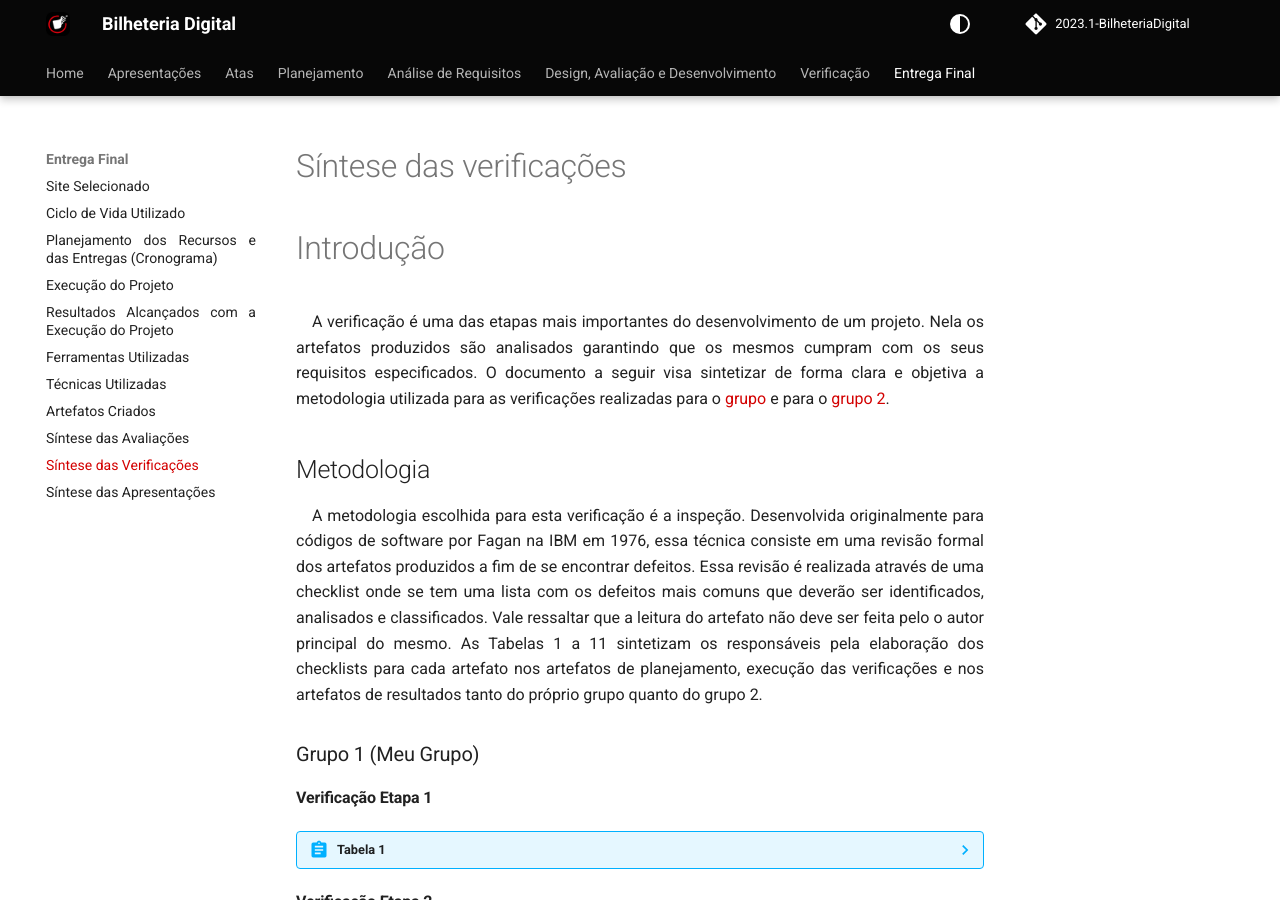
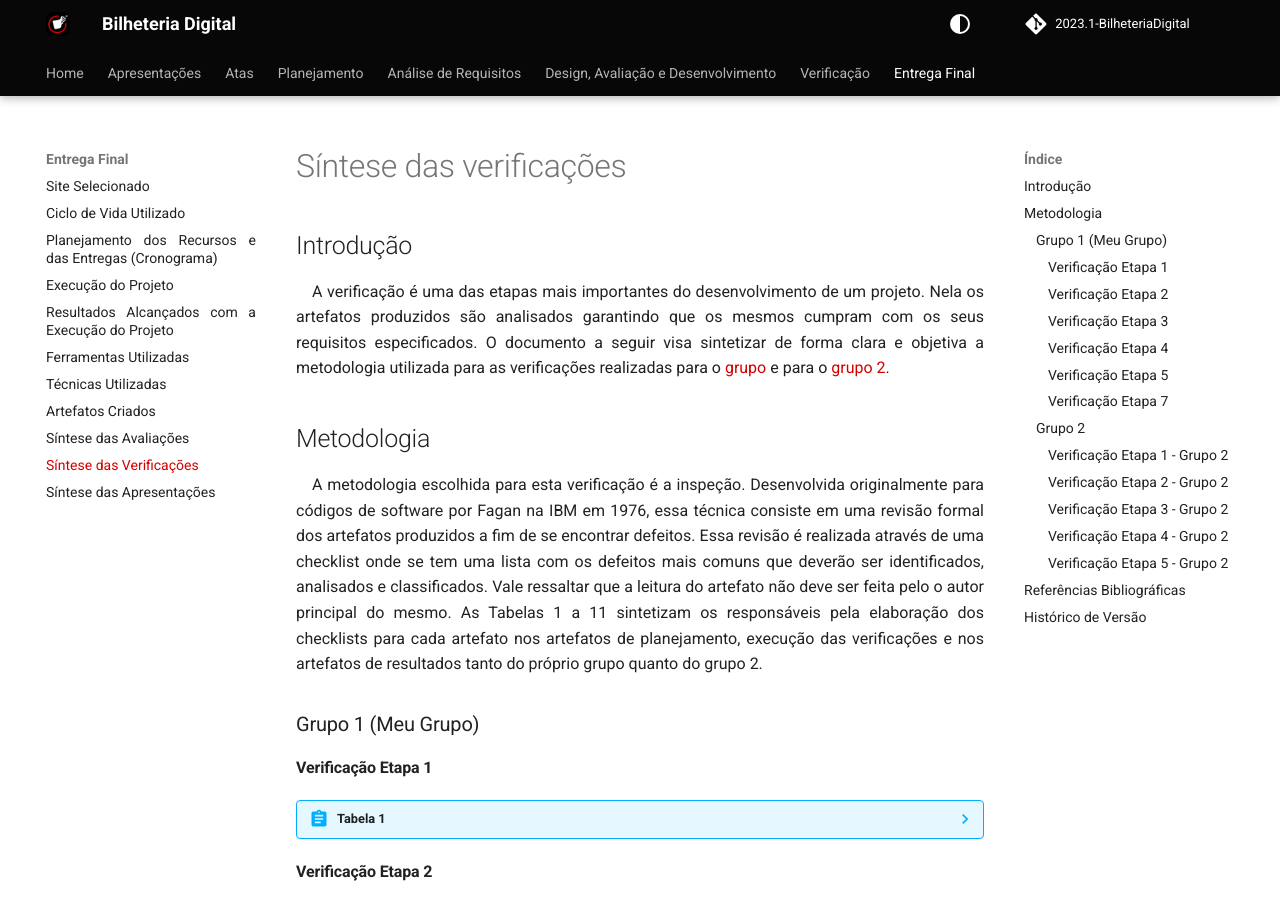
Before and after one commit to Interacao-Humano-Computador/2023.1-BilheteriaDigital, an MkDocs documentation site: the page built from docs/entrega-final/sintese-verificacoes.md, in a window 1280 px wide and 900 px high. Built offline with MkDocs 1.6.1 and Material for MkDocs 9.7.7, drawn with Linux system fonts in a browser that asks for light colours; comment, search, counter and statistics services are not loaded; the version menu is left out.

Commit message:
Correção.

```diff
--- a/docs/entrega-final/sintese-verificacoes.md
+++ b/docs/entrega-final/sintese-verificacoes.md
@@ -1,6 +1,6 @@
 # Síntese das verificações
 
-# Introdução
+## Introdução
 
 A verificação é uma das etapas mais importantes do desenvolvimento de um projeto. Nela os artefatos produzidos são analisados garantindo que os mesmos cumpram com os seus requisitos especificados. O documento a seguir visa sintetizar de forma clara e objetiva a metodologia utilizada para as verificações realizadas para o [grupo](https://github.com/Interacao-Humano-Computador/2023.1-BilheteriaDigital) e para o [grupo 2](https://github.com/Interacao-Humano-Computador/2023.1-Wikipedia).
 
```
